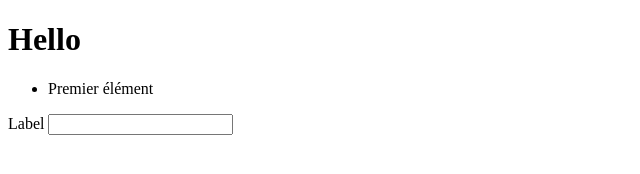
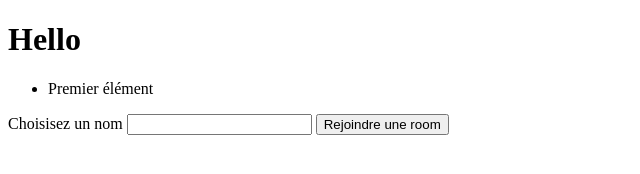
Before and after one commit to IIM-Creative-Technology/Node-JS-Socket-A4-E6, a website: page app/socketio/index.html in a window 1280 px wide. Shown: the whole page, without its empty margins (0-640 px from the left). Drawn offline with nearby package versions, Linux system fonts and the light colour scheme; no server answers.

Commit message:
ADD link between client and server on room connexion

```diff
--- a/app/socketio/index.html
+++ b/app/socketio/index.html
@@ -12,8 +12,9 @@
     <li>Premier élément</li>
 </ul>
 
-<label for="oui">Label</label>
-<input type="text" id="oui" onchange="handleChange(this)">
+<label for="oui">Choisisez un nom</label>
+<input type="text" id="oui">
+<button onclick="handleclick()">Rejoindre une room</button>
 
 
 <!-- CREATION SOCKET -->
@@ -22,13 +23,19 @@
 
     const socket = io();
 
-    function handleChange({value}) {
-        socket.to("some room").emit("hello", "value");
+    function handleclick(){
+        socket.name = document.getElementById("oui").value
     }
 
     socket.on("connect", () => {
-        console.log(socket); // x8WIv7-mJelg7on_ALbx
+        console.log(socket)
+        socket.emit('joinRoom', "oui");
     });
+
+
+    socket.on('message', (socket) => {
+        console.log(socket)
+    })
 
 
 </script>
```
Also changed, not shown: app/app.js (+5 -6 lines).
